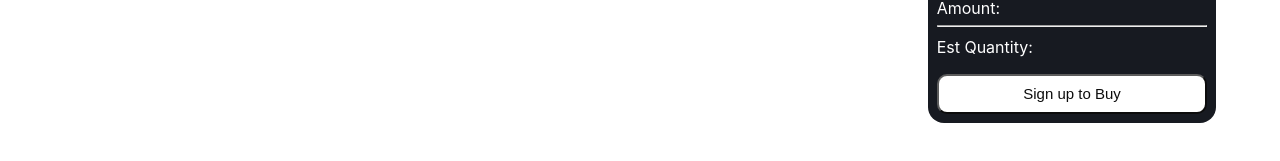
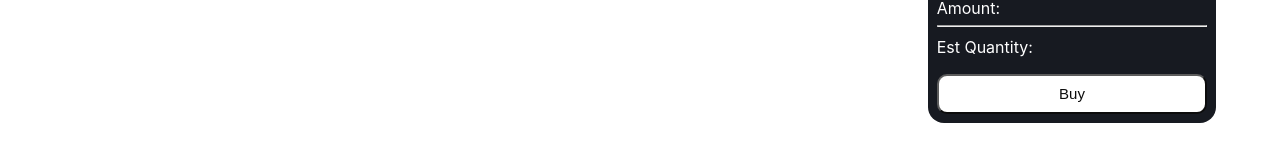
Before and after one commit to ishaanp9/baseball-prediction-app, a React (Create React App) app in the folder ui/: page /player/1 in a window 1280 px wide. Shown: the part 611-772 px from the top of the page. Built offline with nearby package versions, Linux system fonts and the light colour scheme.

Commit message:
[sc-29] create buy option

```diff
--- a/ui/src/Pages/PlayerPage/components/BuyStock/BuyStock.jsx
+++ b/ui/src/Pages/PlayerPage/components/BuyStock/BuyStock.jsx
@@ -43,7 +43,9 @@ function BuyStock() {
       <BuyStockTitleText>Amount:</BuyStockTitleText>
       <BuyStockDivider />
       <BuyStockTitleText>Est Quantity:</BuyStockTitleText>
-      <BuyStockButton type="button">Sign up to Buy</BuyStockButton>
+      {/* <BuyStockButton type="button">Sign up to Buy</BuyStockButton> */}
+      <BuyStockButton type="button">Buy</BuyStockButton>
+      {/* should make a confirm model */}
     </BuyStockContainer>
   );
 }
```
